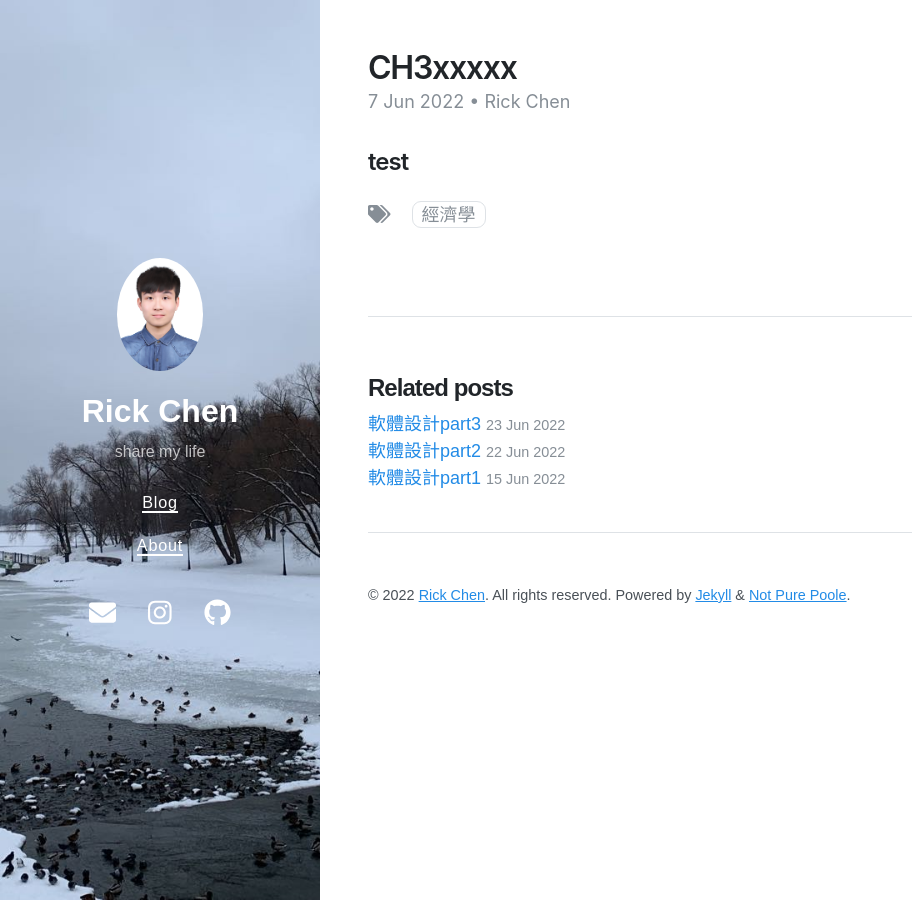
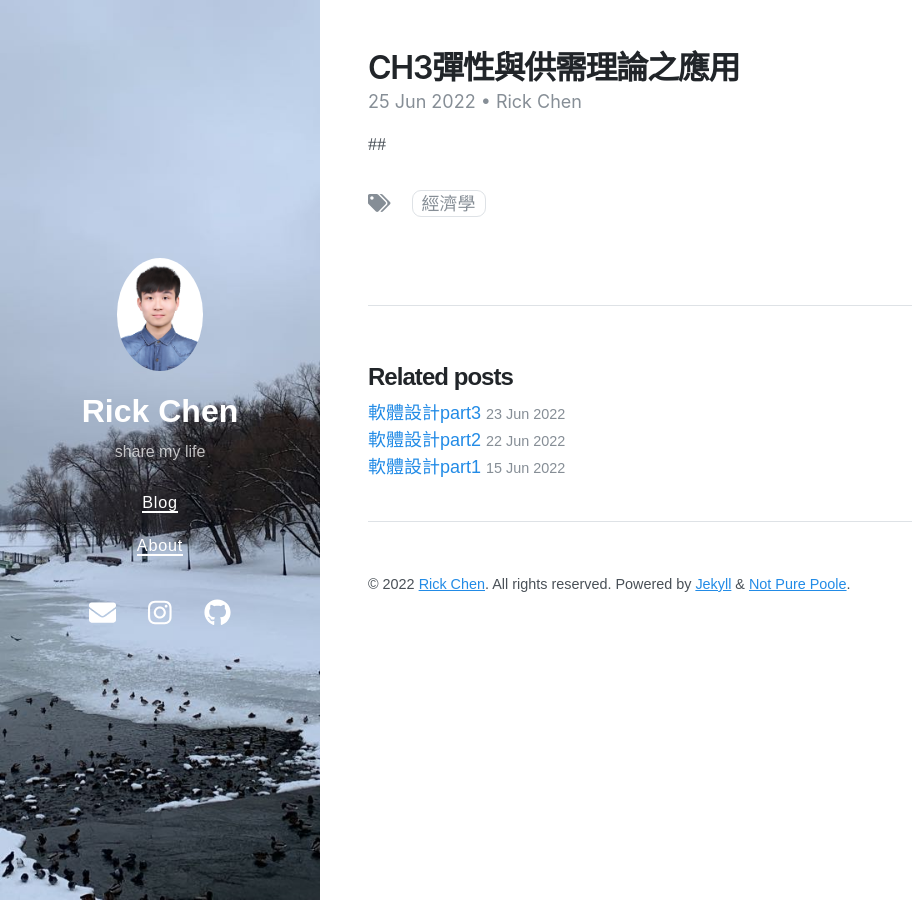
Before and after one commit to jerry940917chen/jerry940917chen.github.io, a Jekyll site: the page built from _posts/2022-06-07-Economics3.md, in a window 1280 px wide. Shown: the whole page, without its empty margins (0-913 px from the left). Built offline with Jekyll 4.4.1, drawn with Linux system fonts in a browser that asks for light colours; nearby versions of some CDN libraries.

Commit message:
Update 2022-06-07-Economics3.md

```diff
--- a/_posts/2022-06-07-Economics3.md
+++ b/_posts/2022-06-07-Economics3.md
@@ -1,10 +1,10 @@
 ---
 layout: post
-title: CH3xxxxx
+title: CH3彈性與供需理論之應用
 author: Rick Chen
 tags:
 - 經濟學
-date: 2022-06-07
+date: 2022-06-25
 ---
 
-## test
+##
```
